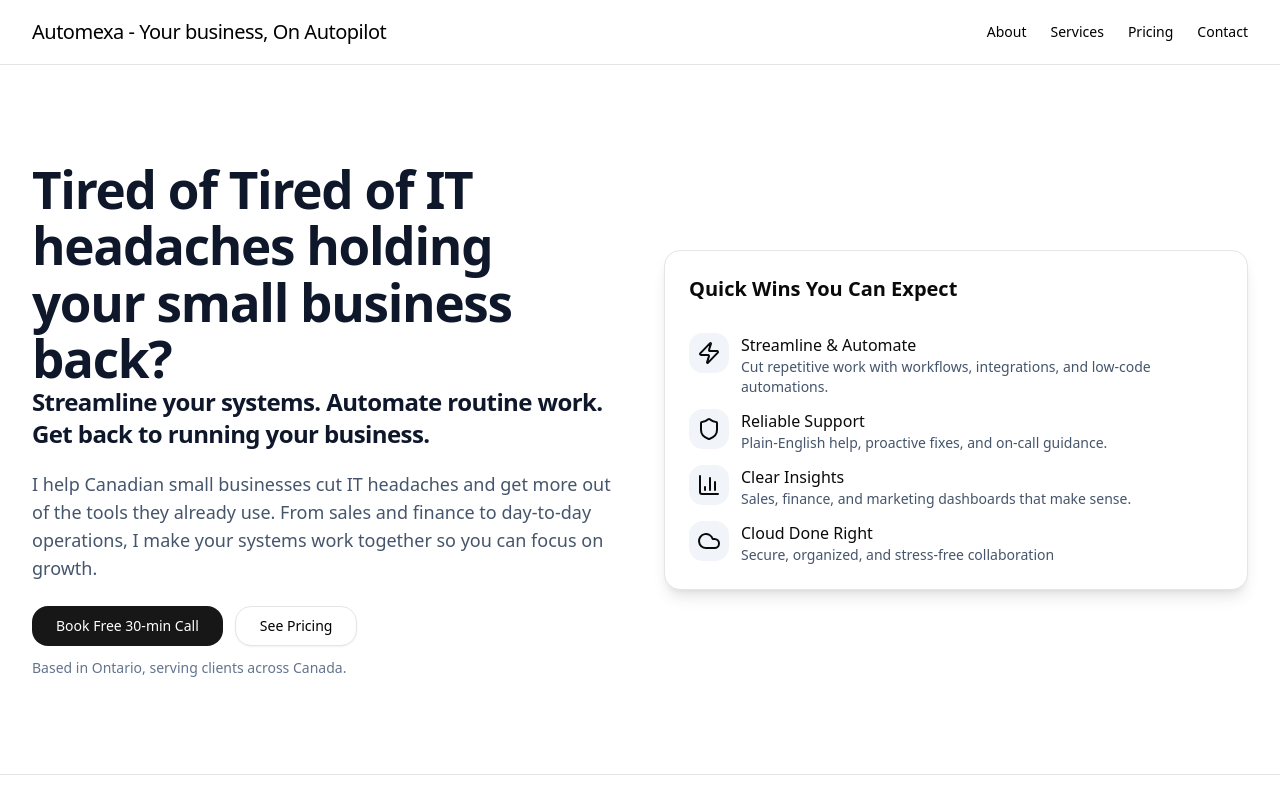
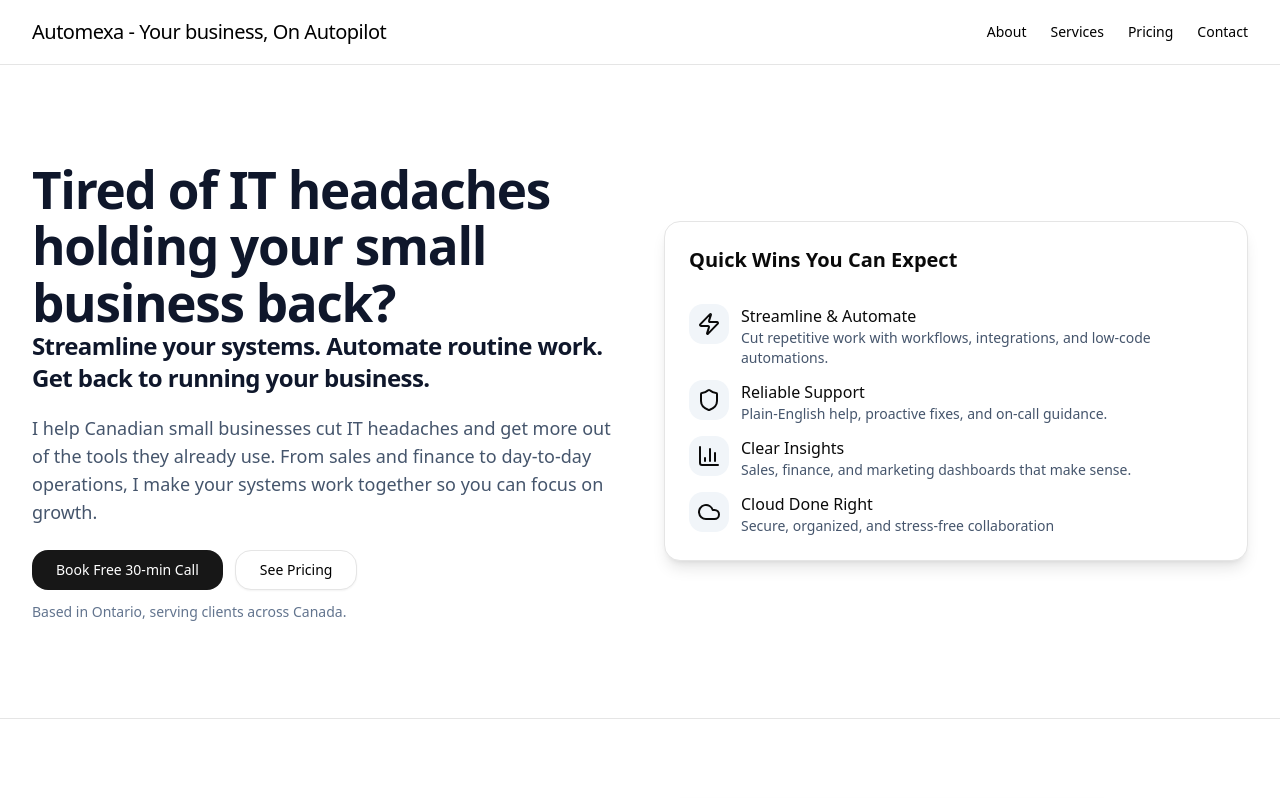
Before and after one commit to Jashanpreet-mann/automexa-site, a React (Vite) app: page / in a window 1280 px wide. Shown: the top 798 px of the page. Built offline with nearby package versions, Linux system fonts and the light colour scheme.

Commit message:
Make the form required, and fixed other text. Also fixed base URL of website

```diff
--- a/src/App.tsx
+++ b/src/App.tsx
@@ -166,7 +166,7 @@ export default function DemoSite() {
           <div className="grid grid-cols-1 md:grid-cols-2 gap-12 items-center">
             <motion.div initial={{ opacity: 0, y: 20 }} animate={{ opacity: 1, y: 0 }} transition={{ duration: 0.6 }}>
             <h1 className="text-4xl sm:text-5xl font-bold tracking-tight">
-              Tired of Tired of IT headaches holding your small business back?
+              Tired of IT headaches holding your small business back?
               </h1>
 
               <h2 className="text-4xl sm:text-2xl font-bold tracking-tight">
@@ -360,15 +360,15 @@ export default function DemoSite() {
                 <form ref={formRef} onSubmit={sendEmail} className="grid gap-4">
                   <div className="grid gap-2">
                     <label htmlFor="name" className="text-sm font-medium">Name</label>
-                    <input id="name" name="name" placeholder="Your name" className="border rounded-xl p-3" />
+                    <input id="name" name="name" placeholder="Your name" className="border rounded-xl p-3 required" />
                   </div>
                   <div className="grid gap-2">
                     <label htmlFor="email" className="text-sm font-medium">Email</label>
-                    <input id="email" name="email" type="email" placeholder="you@company.com" className="border rounded-xl p-3" />
+                    <input id="email" name="email" type="email" placeholder="you@company.com" className="border rounded-xl p-3 required" />
                   </div>
                   <div className="grid gap-2">
                     <label htmlFor="message" className="text-sm font-medium">What do you need help with?</label>
-                    <textarea id="message" name="message" rows={4} placeholder="Briefly describe your systems and goals" className="border rounded-xl p-3" />
+                    <textarea id="message" name="message" rows={4} placeholder="Briefly describe your systems and goals" className="border rounded-xl p-3 required" />
                   </div>
                   <div className="flex flex-wrap gap-3">
                     <Button className="rounded-2xl" type="submit" disabled = {isSending}>
--- a/vite.config.ts
+++ b/vite.config.ts
@@ -8,7 +8,7 @@ import path from 'path'
 // https://vite.dev/config/
 export default defineConfig({
   plugins: [react(), tailwindcss()],
-  base:"/automexa-site/",
+  base:"/",
 
 resolve: {
     alias: {
```
